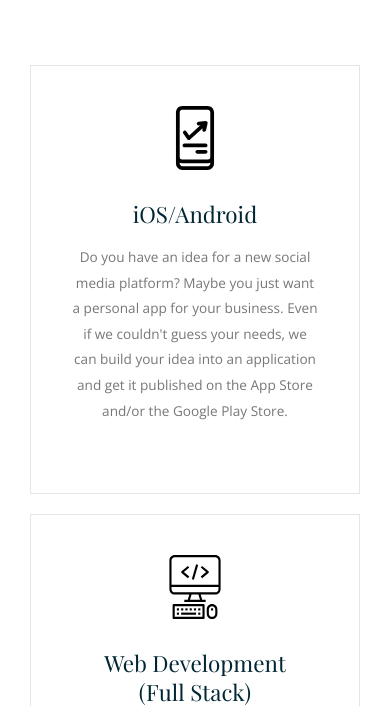
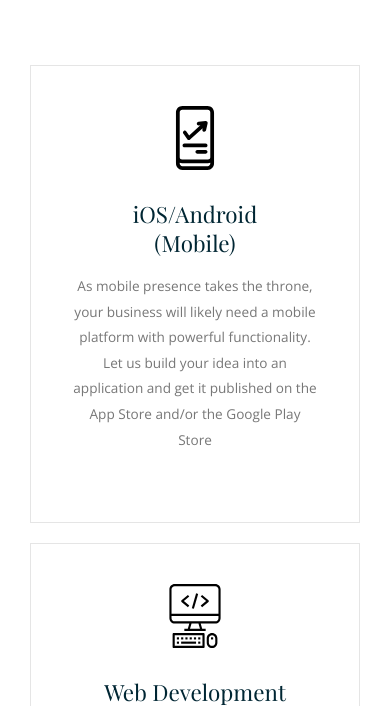
Before and after one commit to naveenailawadi/EntreDevelopersLabSite, a Flask app: page / in a window 390 px wide. Shown: the part 1607-2313 px from the top of the page. Run offline with Flask 2, Linux system fonts and the light colour scheme; some web fonts are replaced.

Commit message:
changed mobile product text

```diff
--- a/flaskapp/templates/home.html
+++ b/flaskapp/templates/home.html
@@ -55,8 +55,8 @@
             <div class="s-12 m-12 l-4 margin-m-bottom">
               <div class="padding-2x block-bordered">
                 <img class="text-dark center margin-bottom-30 product-icon" src="{{url_for('static', filename='img/icons/cellphone.svg')}}">
-                <h2 class="text-thin">iOS/Android</h2>
-                <p class="margin-bottom-30">Do you have an idea for a new social media platform? Maybe you just want a personal app for your business. Even if we couldn't guess your needs, we can build your idea into an application and get it published on the App Store and/or the Google Play Store.</p>
+                <h2 class="text-thin">iOS/Android<br> (Mobile)</h2>
+                <p class="margin-bottom-30">As mobile presence takes the throne, your business will likely need a mobile platform with powerful functionality. Let us build your idea into an application and get it published on the App Store and/or the Google Play Store</p>
               </div>
             </div>
             <div class="s-12 m-12 l-4 margin-m-bottom">
```
